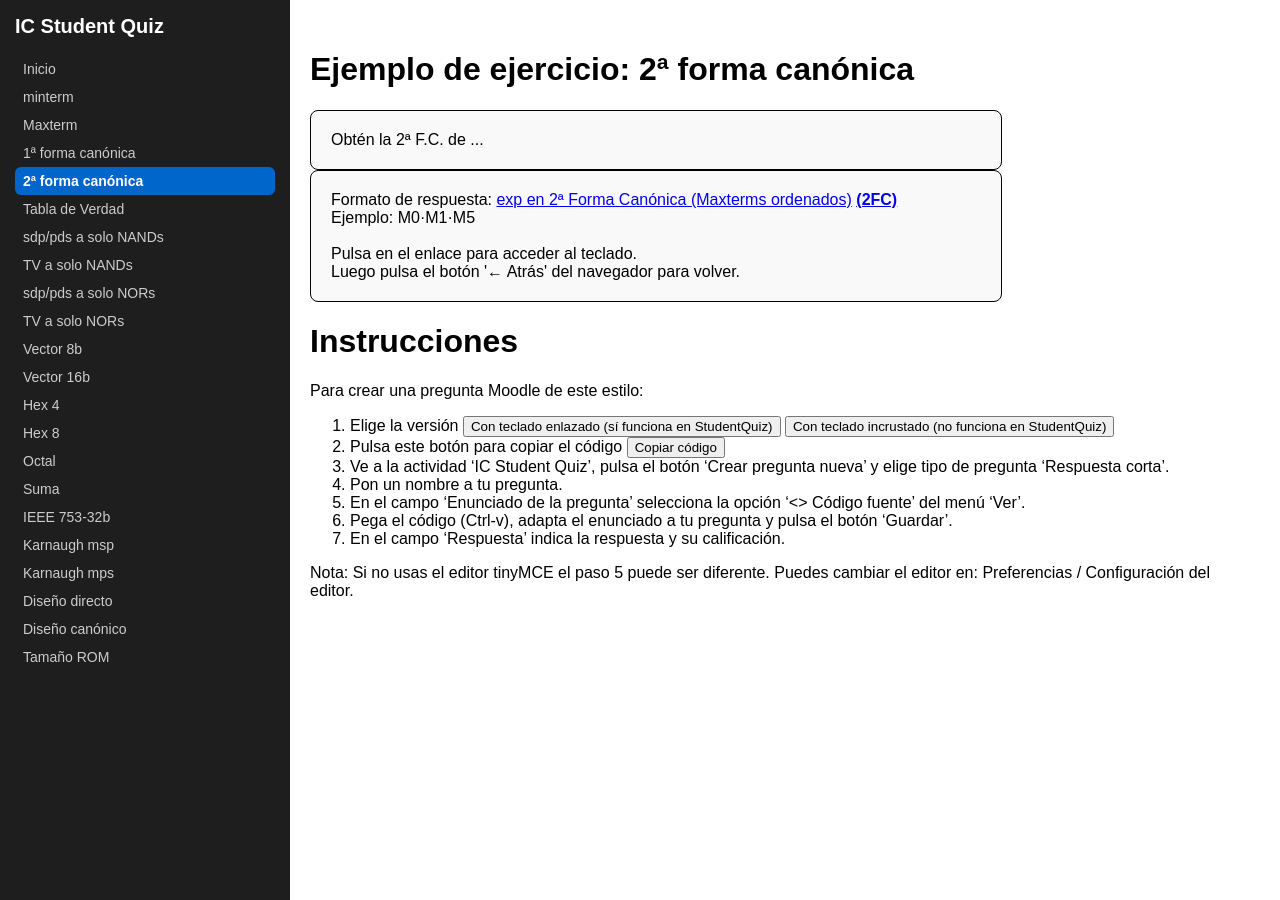
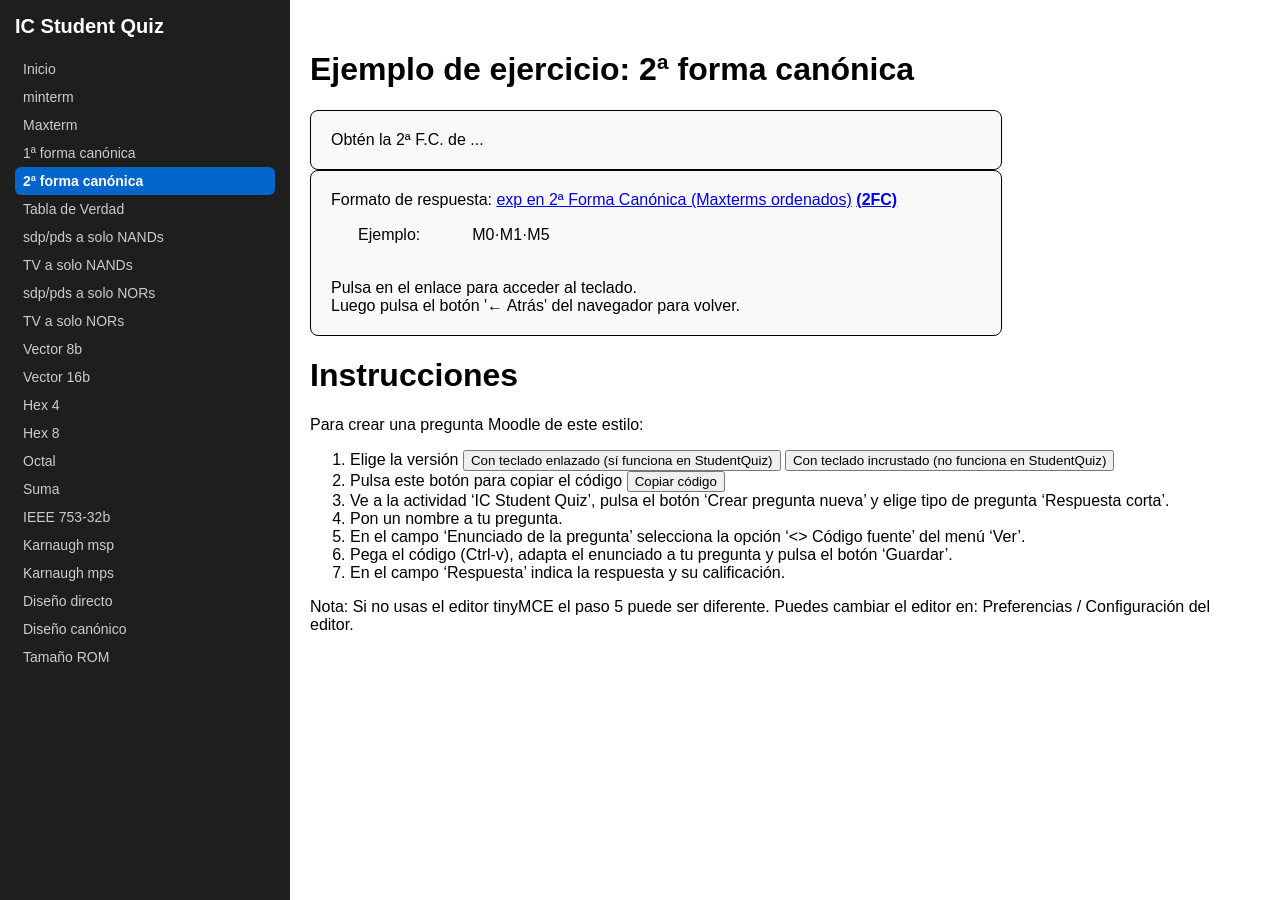
Before and after one commit to mglfcn/ic-student-quiz, a Jekyll site: the page built from forma2.md, in a window 1280 px wide. Built offline with Jekyll 4.4.1, drawn with Linux system fonts in a browser that asks for light colours.

Commit message:
Update forma2.md

```diff
--- a/forma2.md
+++ b/forma2.md
@@ -13,7 +13,12 @@
 
 {% capture macro_formato_y_ejemplo %}
 Formato de respuesta: <a href="https://webdiis.unizar.es/~luisma/ic/teclado_2FC.html">exp en 2ª Forma Canónica (Maxterms ordenados)</a> <b><u><a href="https://mglfcn.github.io/ic-student-quiz/kb/ic/teclado_2FC.html">(2FC)</a></u></b><br>
-Ejemplo: M0·M1·M5<br><br>
+<table>
+  <tr>
+    <td style="padding: 15px 25px; vertical-align: top;">Ejemplo:</td>
+    <td style="padding: 15px 25px; vertical-align: top;">M0·M1·M5</td>
+  </tr>
+</table><br>
 {% endcapture %}
 
 {% capture macro_teclado_enlace %}
```
